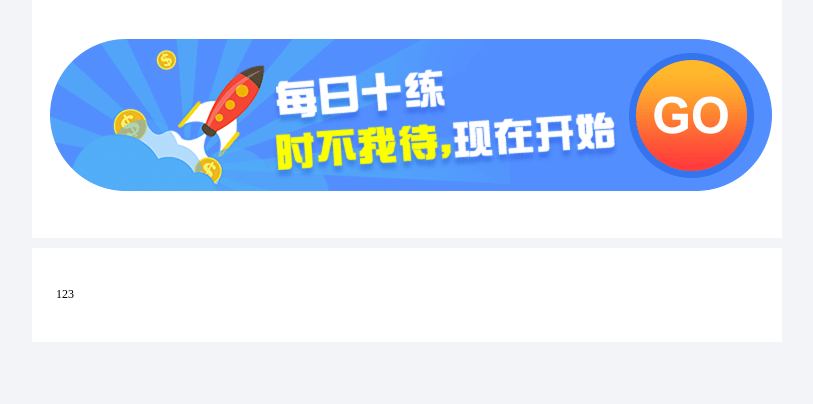
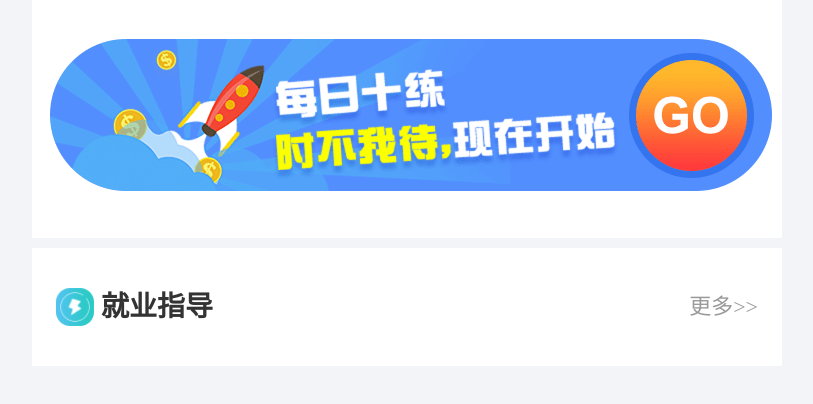
Before and after one commit to lihu132/heimamm, a plain HTML site: page index.html in a window 1280 px wide. Shown: the part 544-948 px from the top of the page, without its empty margins (233-1046 px from the left). Drawn offline with Linux system fonts and the light colour scheme.

Commit message:
content-hd

```diff
--- a/css/index.less
+++ b/css/index.less
@@ -65,4 +65,31 @@ a{
     padding: 1.0667rem .64rem;
     background-color: #fff;
     margin-top: .2667rem;
+
+    .con-hd{
+        display: flex;
+        height: 1.0133rem;
+        justify-content: space-between;
+        line-height: 1.0133rem;
+        h4{
+            margin: 0;
+            font-size: .7467rem;
+            color: #333;
+
+            span{
+                display: inline-block;
+                width: 1.0133rem;
+                height: 1.0133rem;
+                vertical-align: bottom;
+                img{
+                    width: 100%;
+                    height: 100%;
+                }
+            }
+        }
+        .more{
+            font-size: .5867rem;
+            color: #999;
+        }
+    }
 }
--- a/index.html
+++ b/index.html
@@ -54,7 +54,13 @@
 
     <!-- 就业指导 -->
     <section class="content">
-        123
+        <div class="con-hd">
+            <h4>
+                <span><img src="./icons/i1.png" alt=""></span>
+                就业指导</h4>
+            <a href="javascript:;" class="more">更多>></a>
+        </div>
+        <div class="con-bd"></div>
     </section>
 
 
```
Also changed, not shown: css/index.css.
